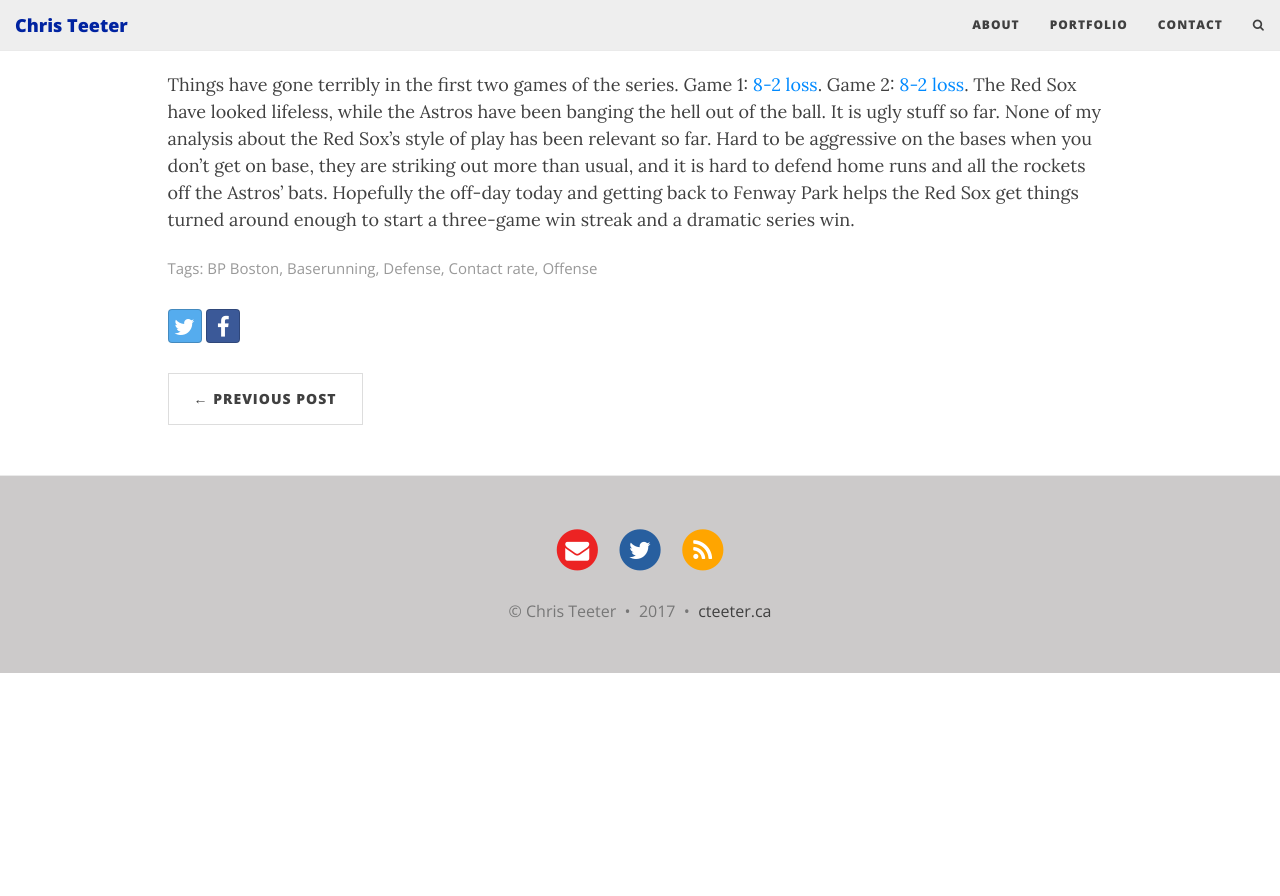
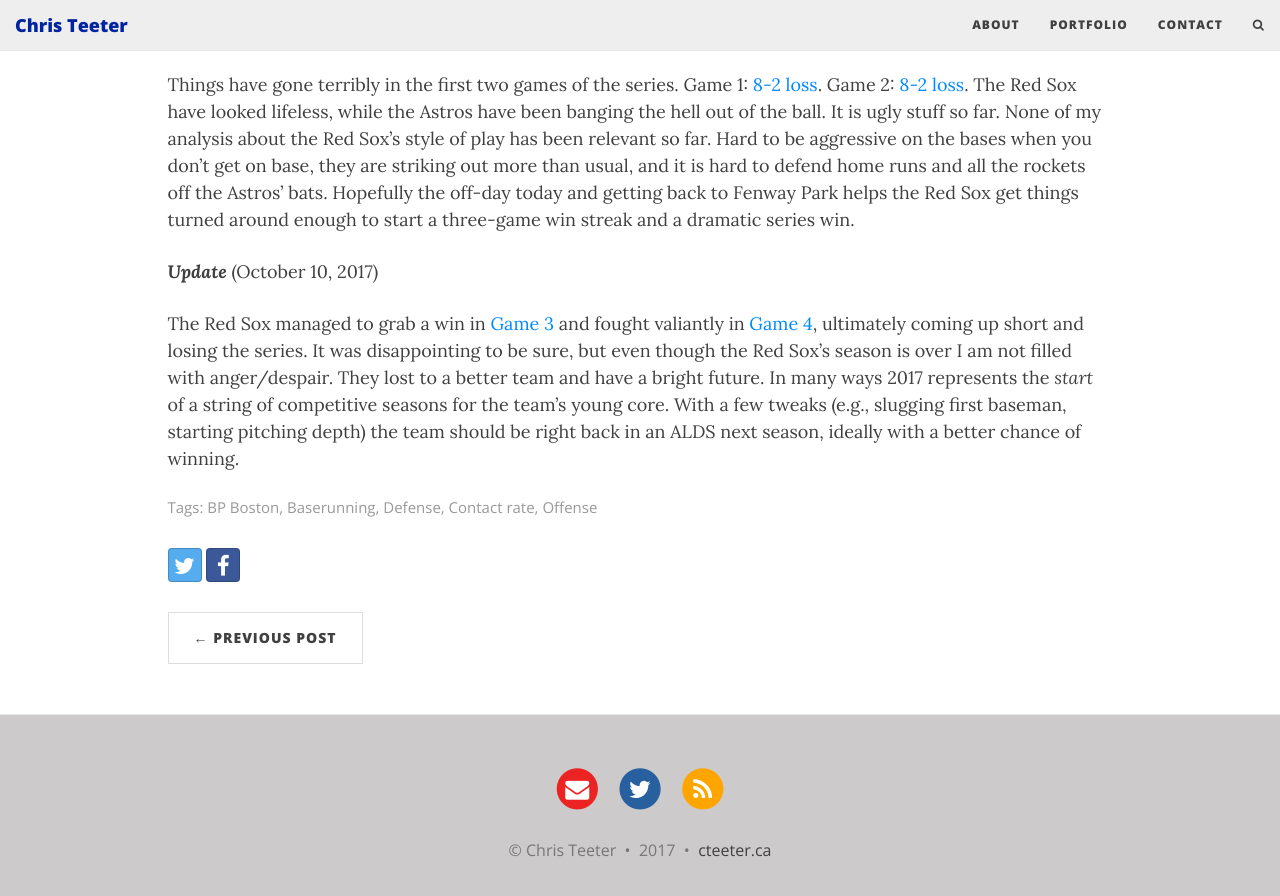
Before and after one commit to cjteeter/cjteeter.github.io, a Jekyll site: the page built from _posts/2017-10-05-ALDS-preview-Red-Sox-advantages.md, in a window 1280 px wide and 900 px high, scrolled down 567 px. Shown: the top 896 px of the window. Built offline with Jekyll 4.4.1, drawn with Linux system fonts in a browser that asks for light colours; nearby versions of some CDN libraries; before the commit the page ends 1240 px from its top, so only the background shows below that.

Commit message:
update post

```diff
--- a/_posts/2017-10-05-ALDS-preview-Red-Sox-advantages.md
+++ b/_posts/2017-10-05-ALDS-preview-Red-Sox-advantages.md
@@ -28,3 +28,7 @@
 Red Sox's style of play has been relevant so far. Hard to be aggressive on the bases when you don't get on base, they are striking out more than usual,
 and it is hard to defend home runs and all the rockets off the Astros' bats. Hopefully the off-day today and getting back to Fenway Park
 helps the Red Sox get things turned around enough to start a three-game win streak and a dramatic series win.
+
+__*Update*__ (October 10, 2017)
+
+The Red Sox managed to grab a win in <a href = "https://www.baseball-reference.com/boxes/BOS/BOS201710080.shtml" target = "_blank"> Game 3</a> and fought valiantly in <a href = "https://www.baseball-reference.com/boxes/BOS/BOS201710090.shtml" target = "_blank"> Game 4</a>, ultimately coming up short and losing the series. It was disappointing to be sure, but even though the Red Sox's season is over I am not filled with anger/despair. They lost to a better team and have a bright future. In many ways 2017 represents the *start* of a string of competitive seasons for the team's young core. With a few tweaks (e.g., slugging first baseman, starting pitching depth) the team should be right back in an ALDS next season, ideally with a better chance of winning.
```
